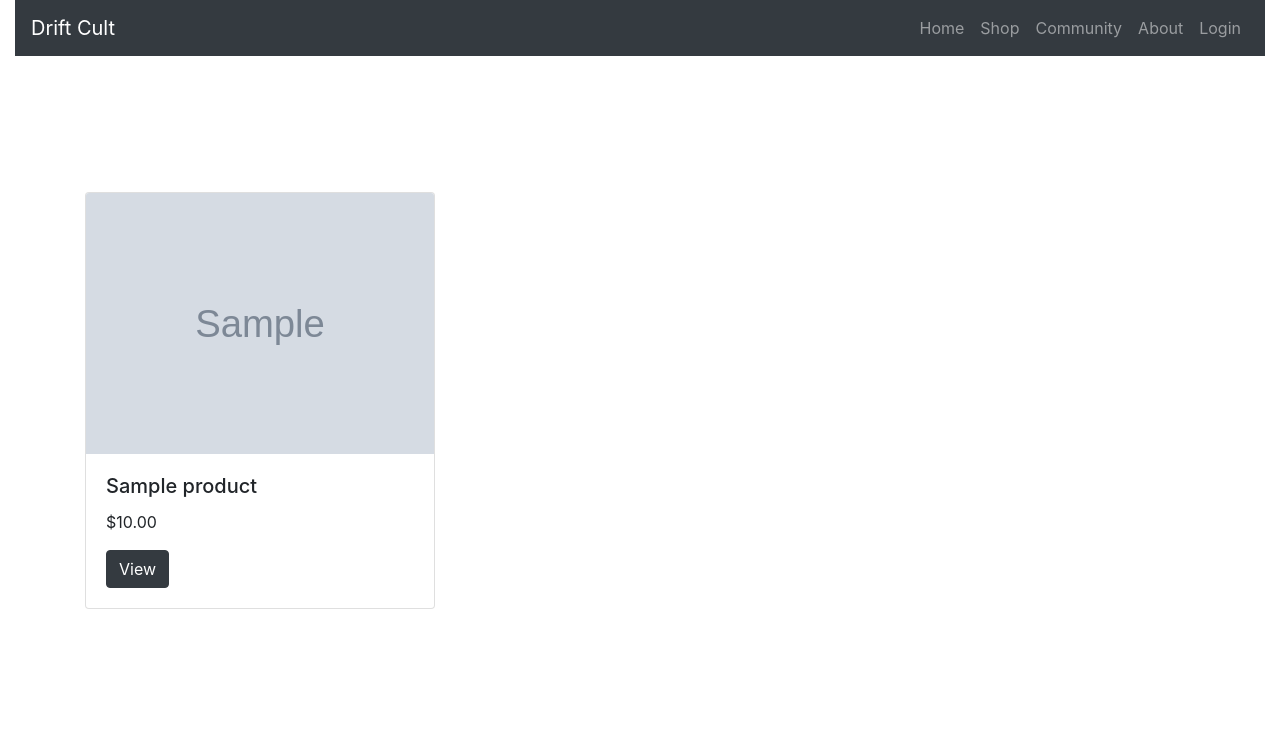
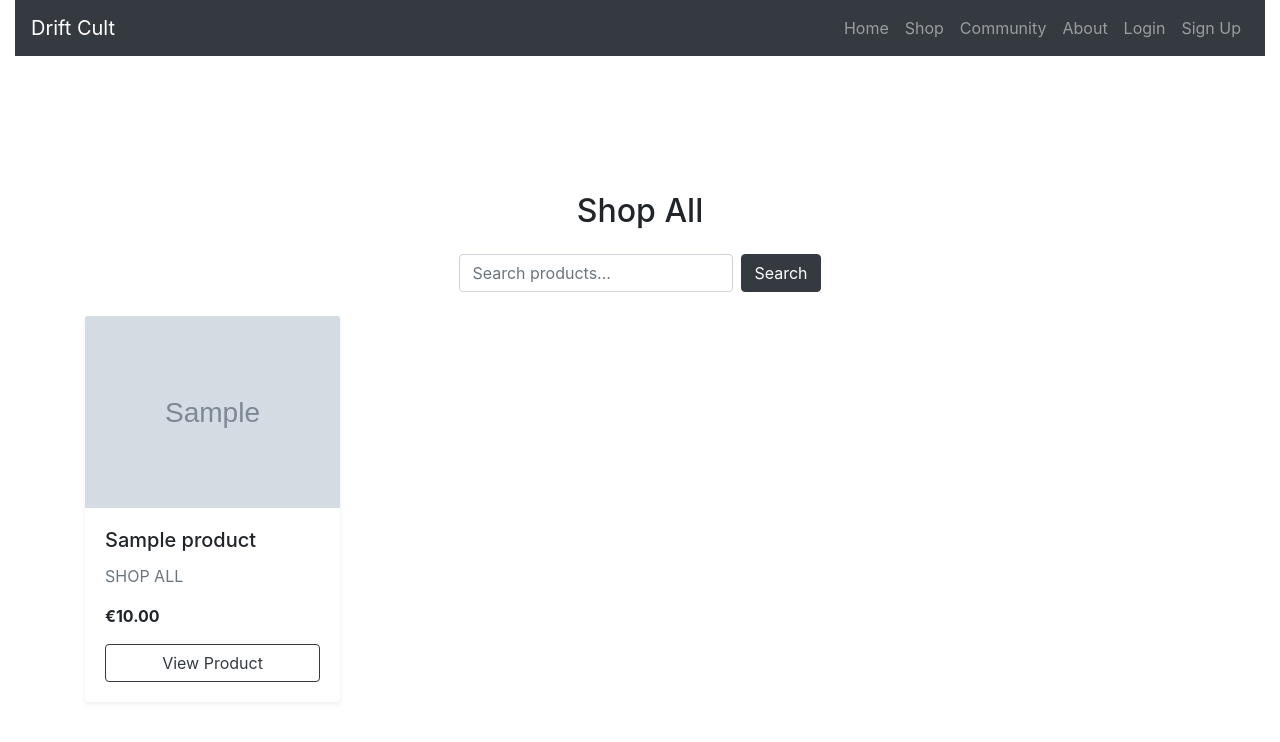
Before and after one commit to Maxcode0101/drift_cult, a Django app: page /store/ in a window 1280 px wide. Shown: the top 742 px of the page. Run offline with Django 4.2, Linux system fonts and the light colour scheme; tables that the repository leaves empty hold one stand-in row (values such as "Sample post"); grey boxes marked "Sample" are stand-in pictures.

Commit message:
Feature: Add product search bar to product_list template

```diff
--- /dev/null
+++ b/core/urls.py
@@ -0,0 +1,6 @@
+from django.urls import path
+from .views import home
+
+urlpatterns = [
+    path('', home, name='home'),
+]
--- a/drift_cult/urls.py
+++ b/drift_cult/urls.py
@@ -13,6 +13,7 @@
     path('favicon.ico', RedirectView.as_view(url=static('favicon.ico'), permanent=True)),
     path('product/', include('store.urls')),
     path('store/', include('store.urls')),
+    path('', include('core.urls')),
 ]
 
 # Serve media files during development
--- a/store/templates/store/product_list.html
+++ b/store/templates/store/product_list.html
@@ -4,6 +4,13 @@
 {% block content %}
 <div class="container mt-5 pt-5">
   <h2 class="text-center mb-4">Shop All</h2>
+
+  <!-- Search Bar -->
+  <form method="GET" class="form-inline justify-content-center mb-4">
+    <input type="text" name="q" class="form-control mr-2" placeholder="Search products..." value="{{ request.GET.q }}">
+    <button type="submit" class="btn btn-dark">Search</button>
+  </form>
+
   <div class="row">
     {% for product in products %}
     <div class="col-sm-6 col-md-4 col-lg-3 mb-4">
--- a/store/urls.py
+++ b/store/urls.py
@@ -1,7 +1,11 @@
 from django.urls import path
 from . import views
+from .views import ProductListView
+
 
 urlpatterns = [
+    path('', ProductListView.as_view(), name='product_list'),
     path('', views.shop_view, name='shop'),
     path('product/<int:pk>/', views.product_detail, name='product_detail'),
+    path('profile/', views.profile_view, name='profile'),
 ]
--- a/store/views.py
+++ b/store/views.py
@@ -1,5 +1,9 @@
 from django.shortcuts import render, get_object_or_404
+from django.contrib.auth.decorators import login_required
 from .models import Product
+from django.views.generic import ListView
+from django.db.models import Q
+
 
 def product_detail(request, pk):
     product = get_object_or_404(Product, pk=pk)
@@ -12,3 +16,23 @@
 def shop_view(request):
     products = Product.objects.all()
     return render(request, 'store/shop.html', {'products': products})
+
+@login_required
+def profile_view(request):
+    return render(request, 'store/profile.html')
+
+class ProductListView(ListView):
+    model = Product
+    template_name = 'store/product_list.html'
+    context_object_name = 'products'
+    paginate_by = 12
+
+    def get_queryset(self):
+        query = self.request.GET.get('q')
+        queryset = super().get_queryset()
+        if query:
+            queryset = queryset.filter(
+                Q(name__icontains=query) |
+                Q(description__icontains=query)
+            )
+        return queryset
--- a/templates/base.html
+++ b/templates/base.html
@@ -53,11 +53,17 @@
 
         <div class="collapse navbar-collapse" id="navbarNav">
           <ul class="navbar-nav ml-auto">
-            <li class="nav-item"><a class="nav-link" href="#">Home</a></li>
-            <li class="nav-item"><a class="nav-link" href="#">Shop</a></li>
+            <li class="nav-item"><a class="nav-link" href="/">Home</a></li>
+            <li class="nav-item"><a class="nav-link" href="/store/">Shop</a></li>
             <li class="nav-item"><a class="nav-link" href="#">Community</a></li>
             <li class="nav-item"><a class="nav-link" href="#">About</a></li>
-            <li class="nav-item"><a class="nav-link" href="#">Login</a></li>
+            {% if user.is_authenticated %}
+              <li class="nav-item"><a class="nav-link" href="{% url 'profile' %}">Profile</a></li>
+              <li class="nav-item"><a class="nav-link" href="{% url 'account_logout' %}">Logout</a></li>
+            {% else %}
+              <li class="nav-item"><a class="nav-link" href="{% url 'account_login' %}">Login</a></li>
+              <li class="nav-item"><a class="nav-link" href="{% url 'account_signup' %}">Sign Up</a></li>
+            {% endif %}
           </ul>
         </div>
       </nav>
```
Also changed, not shown: store/templates/store/profile.html (added, +7 -0 lines).
